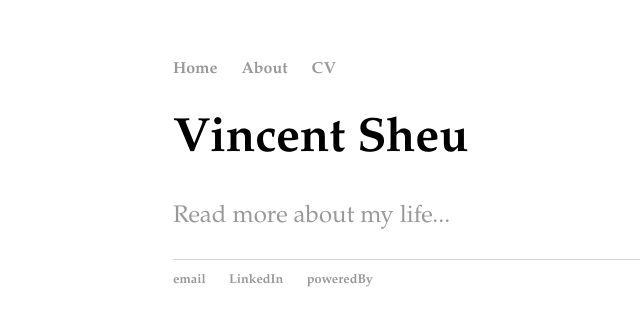
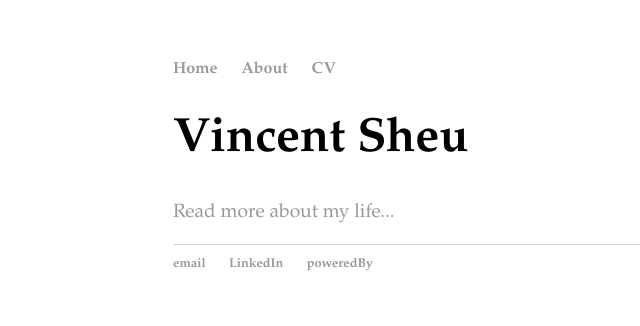
Before and after one commit to sheuvincent/sheuvincent.github.io, a Jekyll site: the page built from index.html, in a window 1280 px wide. Shown: the top 326 px of the page, without its empty margins (19-659 px from the left). Built offline with Jekyll 4.4.1, drawn with Linux system fonts in a browser that asks for light colours.

Commit message:
Adjust font size

```diff
--- a/css/main.css
+++ b/css/main.css
@@ -25,20 +25,20 @@ h1 {
 }
 p {
     font-family:'Crimson', 'Garamond', 'Helvetica', 'Sans-Serif';
-    font-size: 1.5em;
-    line-height: 1.4em;
+    font-size: 1.2em;
+    line-height: 1.2em;
     color: #333;
 }
 p-sans {
     font-family:'Helvetica', 'Sans-Serif';
-    font-size: 1.5em;
-    line-height: 1.4em;
+    font-size: 1.2em;
+    line-height: 1.2em;
     color: #333;
 }
 p-serif {
     font-family:'Crimson', 'Garamond', 'Serif';
-    font-size: 1.5em;
-    line-height: 1.4em;
+    font-size: 1.2em;
+    line-height: 1.2em;
     color: #333;
 }
 footer {
```
